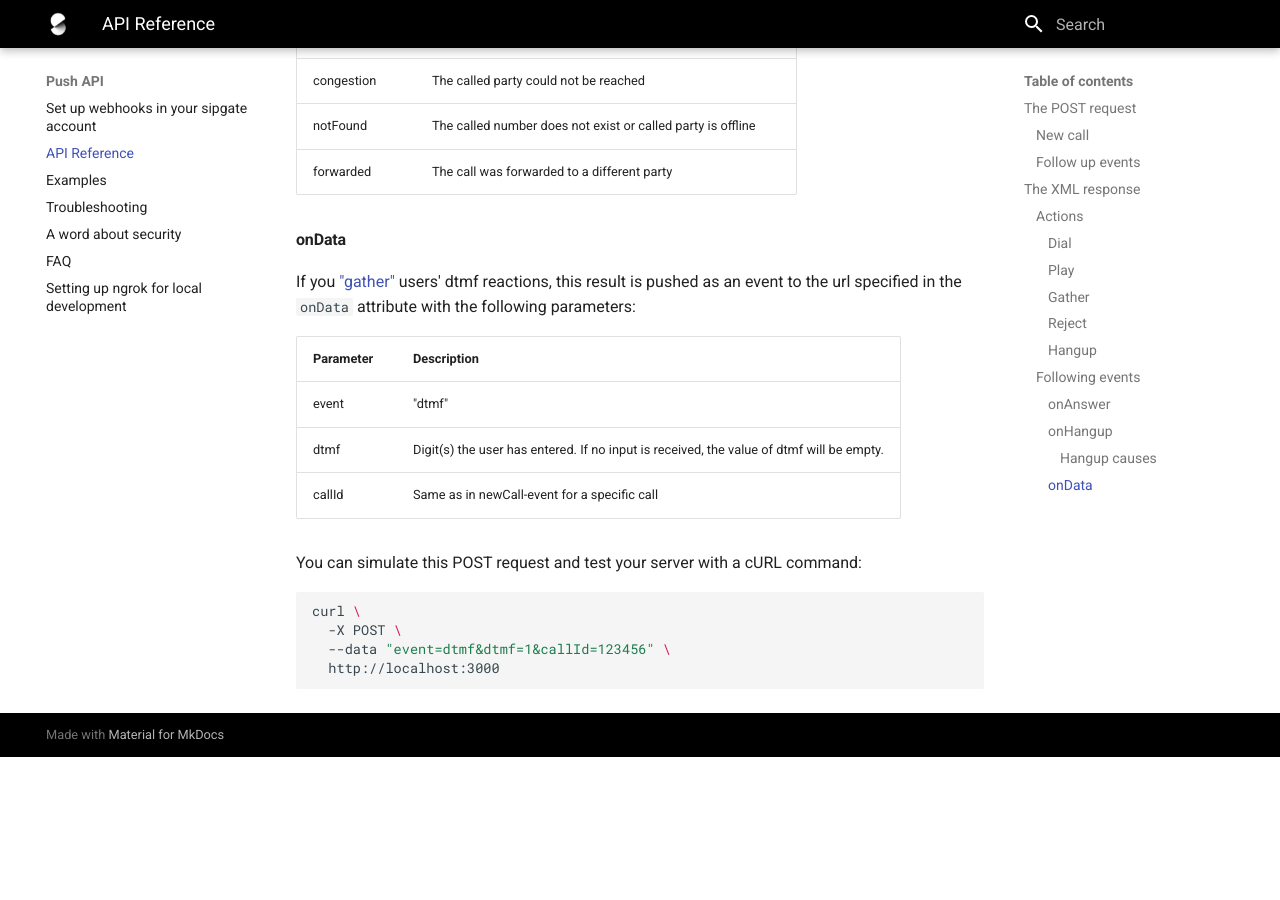
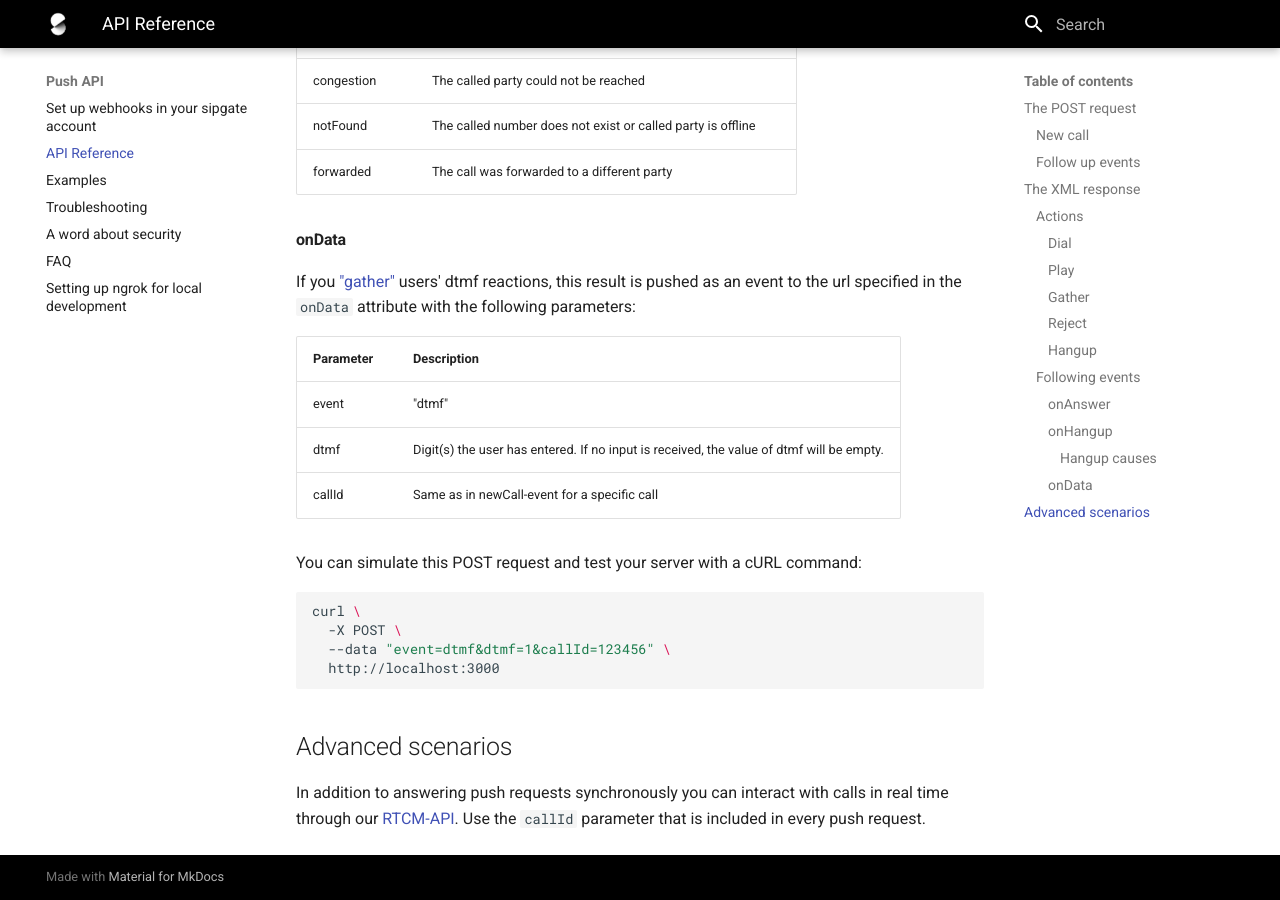
Before and after one commit to sipgate/docs, an MkDocs documentation site: the page built from docs/push-api/api-reference.md, in a window 1280 px wide and 900 px high, scrolled down 8147 px. Built offline with MkDocs 1.6.1 and Material for MkDocs 9.7.7, drawn with Linux system fonts in a browser that asks for light colours; old or Windows-style settings are respelled for this version of MkDocs; before the commit the page ends 8904 px from its top, so only the background shows below that.

Commit message:
Add advanced scenario section to push api reference

````diff
--- a/docs/push-api/api-reference.md
+++ b/docs/push-api/api-reference.md
@@ -342,3 +342,7 @@ curl \
   --data "event=dtmf&dtmf=1&callId=123456" \
   http://localhost:3000
 ```
+
+## Advanced scenarios
+
+In addition to answering push requests synchronously you can interact with calls in real time through our [RTCM-API](/rest-api/rtcm). Use the `callId` parameter that is included in every push request.
````
